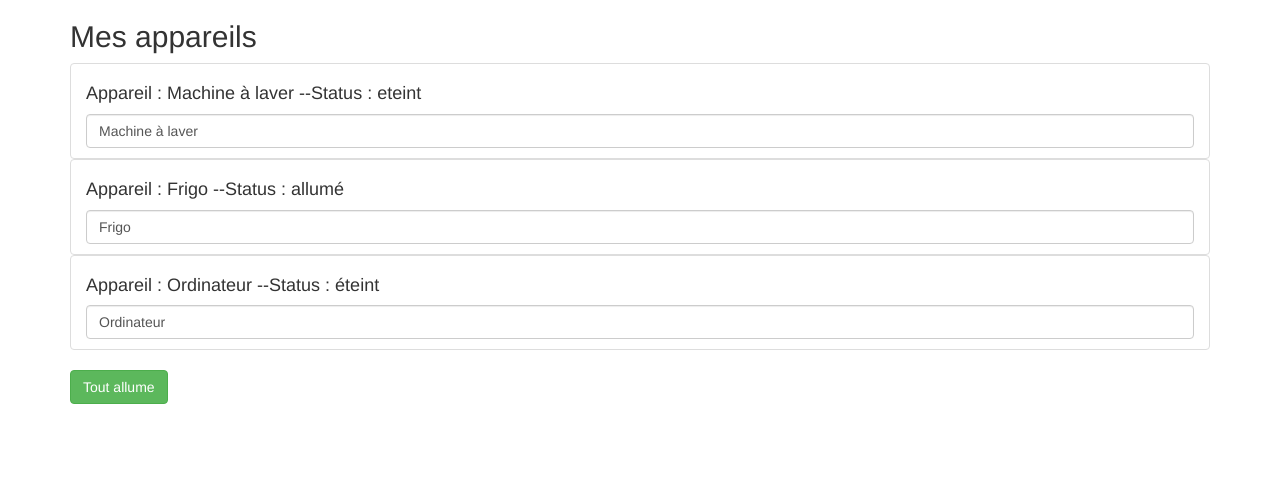
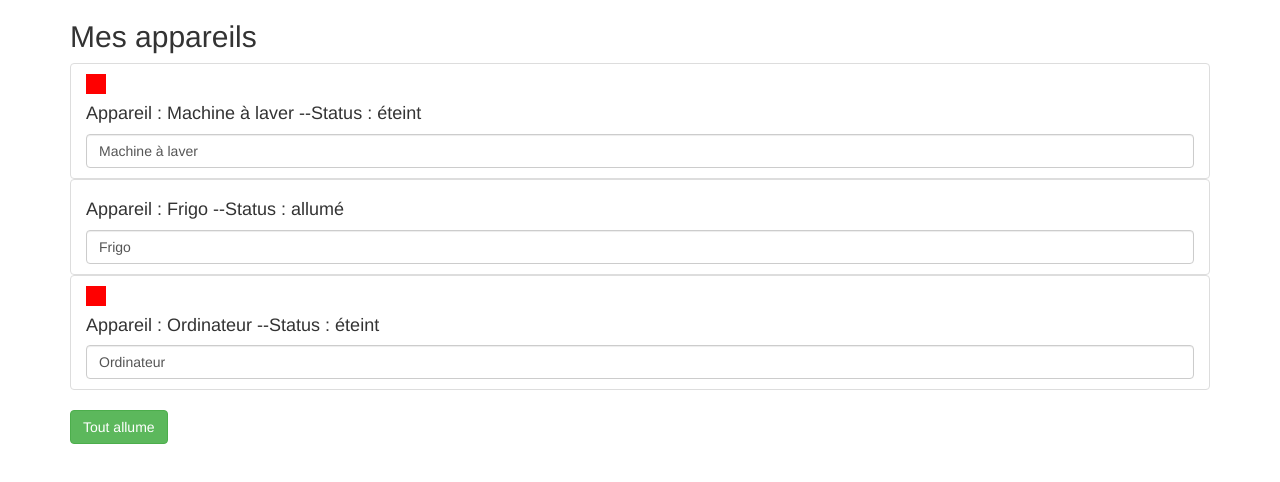
Before and after one commit to GitPersSiham/app-angular, an Angular app: page / in a window 1280 px wide. Shown: the top 482 px of the page. Built offline with nearby package versions, Linux system fonts and the light colour scheme.

Commit message:
utlisation du la condition *ngIf pour afficher une div ou non en fonction du status de l'appareil

```diff
--- a/src/app/app.component.html
+++ b/src/app/app.component.html
@@ -3,7 +3,7 @@
     <div class="col-xs-12">
       <h2>Mes appareils</h2>
       <ul class="list-group">
-        <app-appareil [appareilName]="appareilOne" [appareilStatus] ="'eteint'"></app-appareil>
+        <app-appareil [appareilName]="appareilOne" [appareilStatus] ="'éteint'"></app-appareil>
         <app-appareil [appareilName]="appareilTwo" [appareilStatus]="'allumé'"></app-appareil>
         <app-appareil [appareilName]="appareilThree" [appareilStatus]="'éteint'"></app-appareil>
       </ul>
--- a/src/app/appareil/appareil.component.html
+++ b/src/app/appareil/appareil.component.html
@@ -1,4 +1,6 @@
 <li class="list-group-item">
+  <div style="width:20px;height:20px;background-color:red;"
+  *ngIf="appareilStatus === 'éteint'"></div>
   <h4>Appareil : {{ appareilName }} --Status : {{ getStatus()}}</h4>
   <input type="text" class="form-control" [(ngModel)]="appareilName">
 
```
